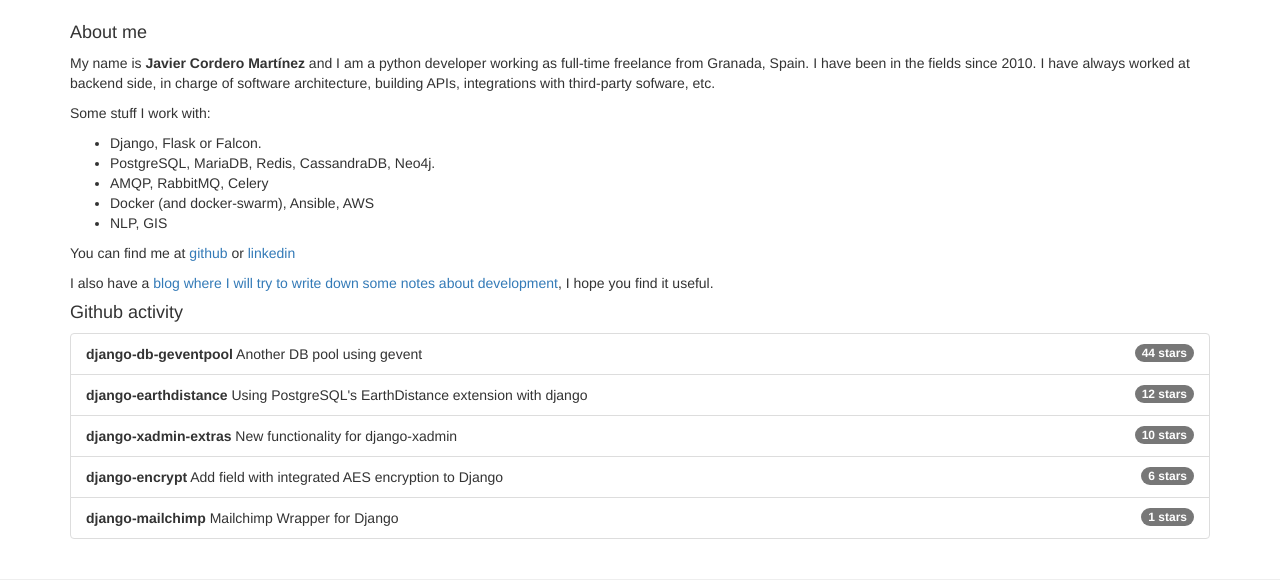
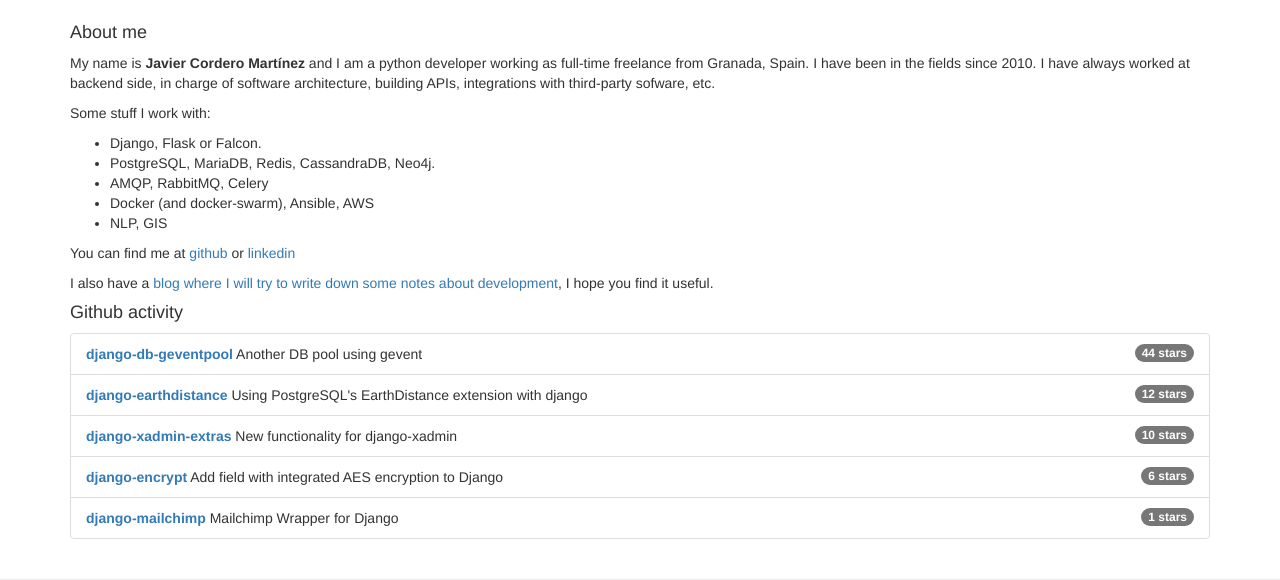
Before and after one commit to jneight/jneight.github.io, a plain HTML site: page index.html in a window 1280 px wide. Shown: the part 57-637 px from the top of the page. Drawn offline with nearby package versions, Linux system fonts and the light colour scheme.

Commit message:
Synchronized build

```diff
--- a/feed.xml
+++ b/feed.xml
@@ -202,6 +202,7 @@
 &lt;li&gt;Documentación de referencia del modelo de datos de Python: &lt;a href=&quot;https://docs.python.org/3.7/reference/datamodel.html&quot;&gt;https://docs.python.org/3.7/reference/datamodel.html&lt;/a&gt;&lt;/li&gt;
 &lt;li&gt;Documentación de referencia sobre la estructura de una clase a nivel de C: &lt;a href=&quot;https://docs.python.org/3/c-api/typeobj.html&quot;&gt;https://docs.python.org/3/c-api/typeobj.html&lt;/a&gt;&lt;/li&gt;
 &lt;/ul&gt;
+&lt;p&gt;Tengo un pequeño ejemplo que hace uso de una metaclase muy simple para crear automáticamente un modelo que sirve de historico de cambios de otro modelo en Django, integrándose con el sistema de migraciones, tiene ya algún tiempo y no esta terminado, fue para una prueba técnica de un contrato probado con Django 1.8, disponible en &lt;a href=&quot;https://github.com/jneight/django-changelog-models&quot;&gt;https://github.com/jneight/django-changelog-models&lt;/a&gt;&lt;/p&gt;
 &lt;div class=&quot;footnotes&quot;&gt;
 &lt;hr&gt;
 &lt;ol&gt;&lt;li id=&quot;fn-1&quot;&gt;&lt;p&gt;&lt;a href=&quot;https://docs.python.org/3.7/reference/datamodel.html&quot;&gt;https://docs.python.org/3.7/reference/datamodel.html&lt;/a&gt;&lt;a href=&quot;#fnref-1&quot; rev=&quot;footnote&quot;&gt;&amp;#8617;&lt;/a&gt;&lt;/p&gt;&lt;/li&gt;
--- a/index.html
+++ b/index.html
@@ -56,31 +56,31 @@ body { padding-top: 70px; }
 
       <li class="list-group-item">
         <span class="badge">44 stars</span>
-        <strong>django-db-geventpool</strong>
+        <strong><a href="https://github.com/jneight/django-db-geventpool">django-db-geventpool</a></strong>
         Another DB pool using gevent
       </li>
 
       <li class="list-group-item">
         <span class="badge">12 stars</span>
-        <strong>django-earthdistance</strong>
+        <strong><a href="https://github.com/jneight/django-earthdistance">django-earthdistance</a></strong>
         Using PostgreSQL&#39;s EarthDistance extension with django
       </li>
 
       <li class="list-group-item">
         <span class="badge">10 stars</span>
-        <strong>django-xadmin-extras</strong>
+        <strong><a href="https://github.com/jneight/django-xadmin-extras">django-xadmin-extras</a></strong>
         New functionality for django-xadmin
       </li>
 
       <li class="list-group-item">
         <span class="badge">6 stars</span>
-        <strong>django-encrypt</strong>
+        <strong><a href="https://github.com/jneight/django-encrypt">django-encrypt</a></strong>
         Add field with integrated AES encryption to Django
       </li>
 
       <li class="list-group-item">
         <span class="badge">1 stars</span>
-        <strong>django-mailchimp</strong>
+        <strong><a href="https://github.com/jneight/django-mailchimp">django-mailchimp</a></strong>
         Mailchimp Wrapper for Django
       </li>
 
```
